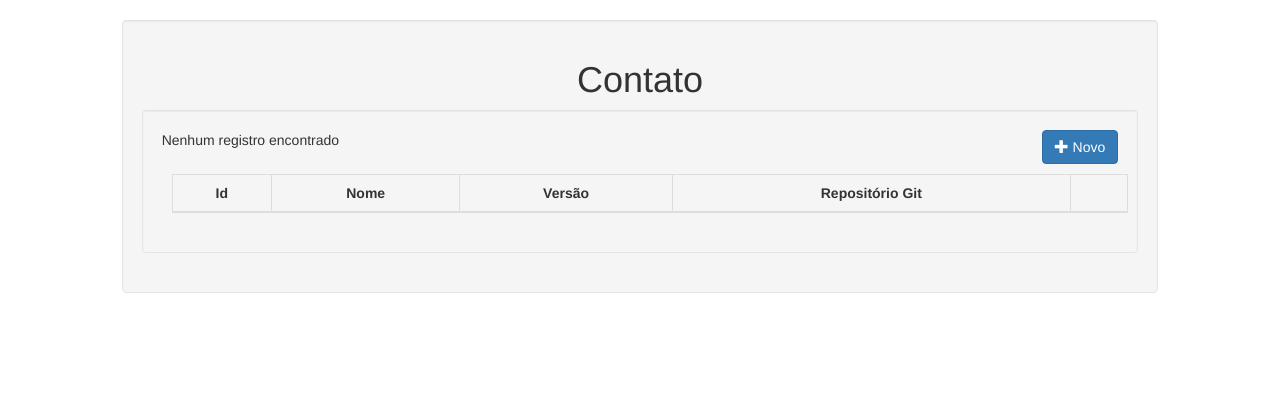
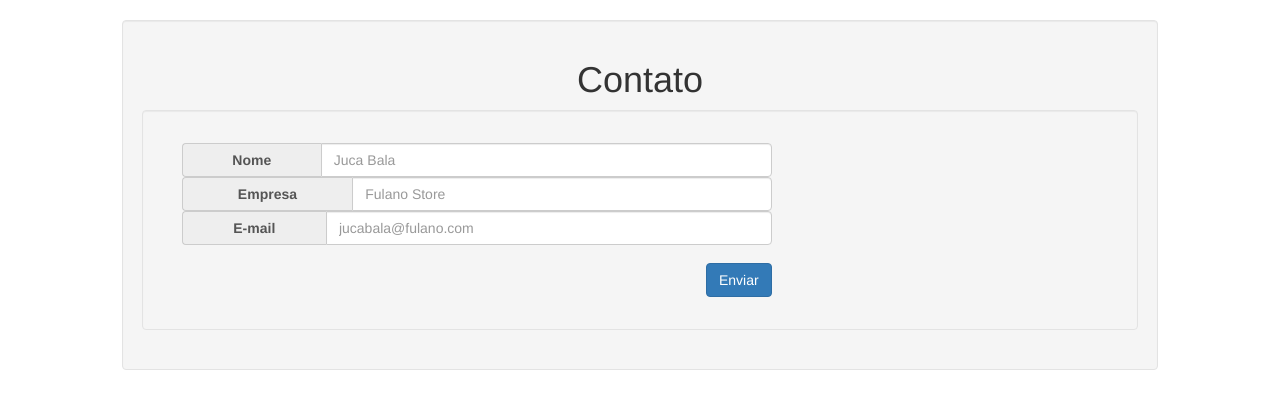
Before and after one commit to Zapelini/fulano_store, a Django app: page /contato in a window 1280 px wide. Shown: the part 52-461 px from the top of the page. Run offline with Django 3.2, Linux system fonts and the light colour scheme; some libraries are stand-ins or nearby versions.

Commit message:
Fix page contact.

```diff
--- a/dashboard/templates/dashboard/contato.html
+++ b/dashboard/templates/dashboard/contato.html
@@ -5,59 +5,27 @@
         <div class="well">
             <h1 style="text-align: center">Contato</h1>
             <div class="table-responsive well">
-
-                <div class="input-group" style="float: right; padding-bottom: 10px;">
-                    <button class="btn btn-primary" onclick="addOrEditNewProject();">
-                        <span class="glyphicon glyphicon-plus"></span> Novo
-                    </button>
+                <form id="applicationForm" name="applicationForm" class="navbar-form" role="form">
+                    <div class="form-group" style="width: 600px; padding: 5px;">
+                        <div class="input-group" style="width: 100%">
+                            <span class="input-group-addon"><b>Nome</b></span>
+                            <input id="name" name="name" type="text" class="form-control" placeholder="Juca Bala" aria-describedby="basic-addon1" value="">
+                        </div>
+                        <div class="input-group" style="width: 100%">
+                            <span class="input-group-addon"><b>Empresa</b></span>
+                            <input id="empresa" name="empresa" type="text" class="form-control" placeholder="Fulano Store" aria-describedby="basic-addon1" value="">
+                        </div>
+                        <div class="input-group" style="width: 100%">
+                            <span class="input-group-addon"><b>E-mail</b></span>
+                            <input id="email" name="email" type="text" class="form-control" placeholder="jucabala@fulano.com" aria-describedby="basic-addon1" value="">
+                        </div>
+                    </div>
+                </form>
+                <div class="navbar-form">
+                    <div class="input-group" style="width: 600px; padding: 5px; text-align: right">
+                        <button id="btDeploy" class="btn btn-primary" onclick="">Enviar</button>
+                    </div>
                 </div>
-{#                    <div class="input-group">#}
-{#                        <input id="search-input" type="text" class="form-control" placeholder="Pesquise por nome do projeto" onkeyup="((event.keyCode == 13) ? filterProjects(1) : event)">#}
-{#                            <span class="input-group-btn">#}
-{#                                <button class="btn" onclick="filterProjects(1)">#}
-{#                                    <span class="glyphicon glyphicon-search"></span>#}
-{#                                </button>#}
-{#                            </span>#}
-{#                    </div>#}
-{#                    <ul style="text-align: center">#}
-{#                        <ul id="paginator_header" style="margim-bottom: 5px;" class="pagination">#}
-{#                            <li class="active"><a title="Current page is 1">1</a></li>#}
-{#                        </ul>#}
-{#                    </ul>#}
-                <table id="table" class="table table-striped table-bordered" style="text-align: center; margin-top: 10px; margin-left: 10px">
-                    <thead>
-                        <tr>
-                            <td><strong>Id</strong></td>
-                            <td><strong>Nome</strong></td>
-                            <td><strong>Versão</strong></td>
-                            <td><strong>Repositório Git</strong></td>
-                            <td><strong></strong></td>
-                        </tr>
-                    </thead>
-                    <tbody id="table-body">
-                        {% for project in projects %}
-                        <tr id="project{{ project.id }}">
-                            <td><strong>{{ project.id }}</strong></td>
-                            <td><strong>{{ project.name }}</strong></td>
-                            <td><strong>{{ project.version }}</strong></td>
-                            <td><strong>{{ project.url_repo_git }}</strong></td>
-                            <td style="text-align: center">
-                                <button class="btn btn-default" type="button" onclick="addOrEditNewProject({{ project.id }});">Editar</button>
-                                <button class="btn btn-default" type="button" onclick="removeProject({{ project.id }});">Excluir</button>
-                            </td>
-                        </tr>
-                        {% empty %}
-                            <p>Nenhum registro encontrado</p>
-                        {% endfor %}
-                    </tbody>
-                </table>
-{#                    <ul style="text-align: center">#}
-{#                        <ul id="paginator_footer" class="pagination">#}
-{#                            <li class="active">#}
-{#                                <a title="Current page is 1">1</a>#}
-{#                            </li>#}
-{#                        </ul>#}
-{#                    </ul>#}
             </div>
         </div>
     </div>
```
